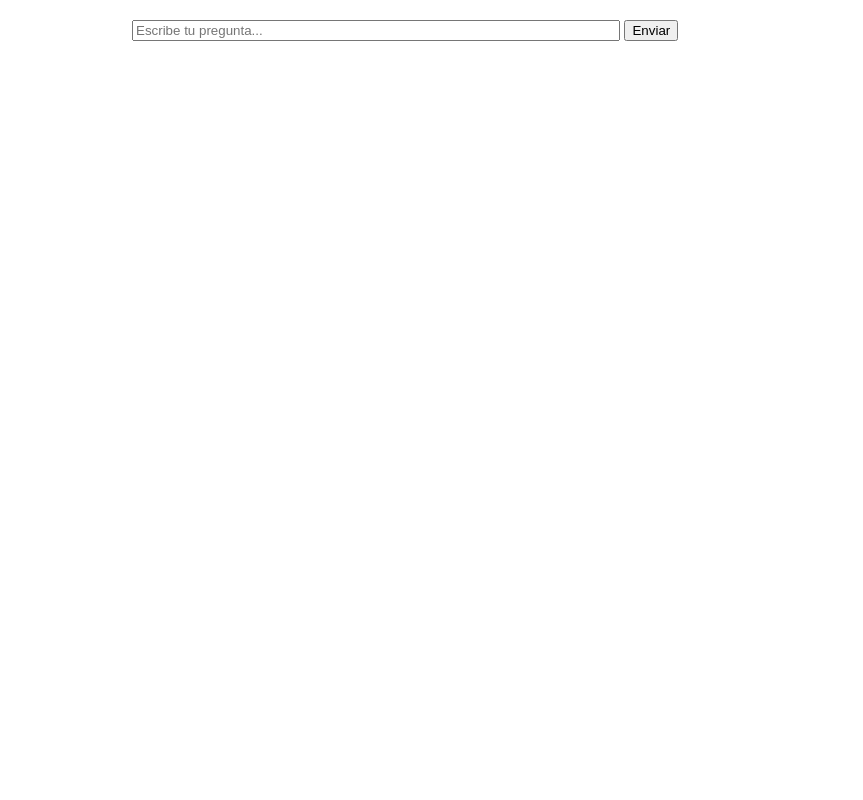
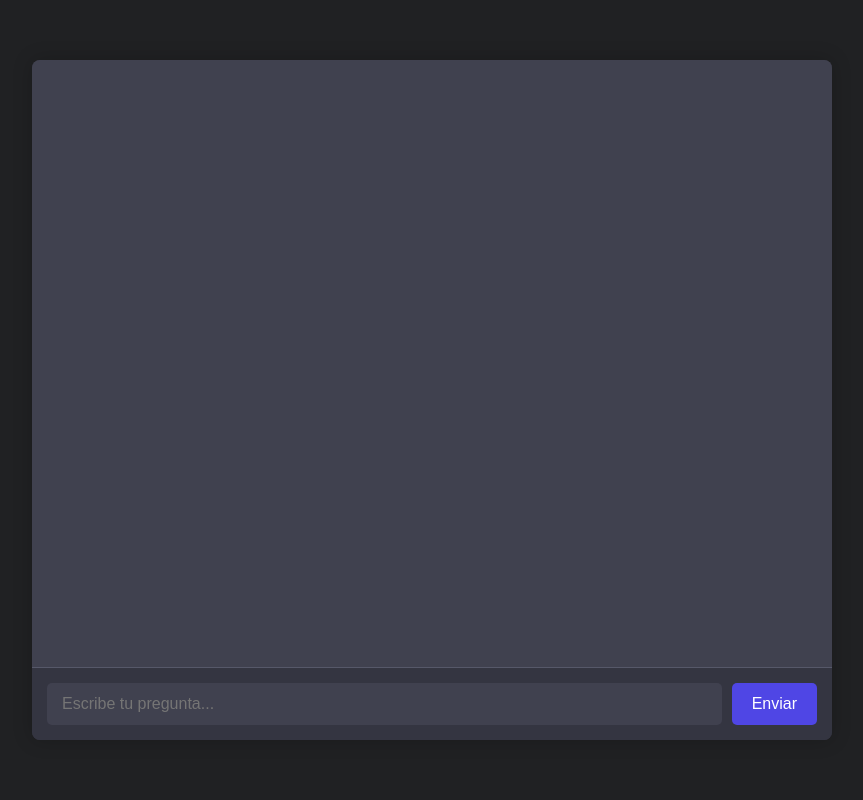
Before and after one commit to Jofrix98/Chatbot-RAG, a Flask app: template templates/index.html in a window 1280 px wide. Shown: the whole page, without its empty margins (208-1071 px from the left). Run offline with Flask 3, Linux system fonts and the light colour scheme; the template is opened without the code that fills it, so the values that code supplies are empty.

Commit message:
Change css

```diff
--- a/main.py
+++ b/main.py
@@ -25,7 +25,7 @@ def ask():
     # Construir el contexto de respuesta
     contexto = ""
     for doc, meta, dist in zip(results["documents"][0], results["metadatas"][0], results["distances"][0]):
-        contexto += '--------------------\n' + f"Con similitud a la pregunta = {dist}\n{doc}\n"
+        contexto += 'He encontrado esta información:\n\n' + f"Con similitud a la pregunta = {dist}\n{doc}\n"
 
     # Respuesta final
     respuesta = {
--- a/templates/index.html
+++ b/templates/index.html
@@ -5,18 +5,126 @@
     <meta name="viewport" content="width=device-width, initial-scale=1.0">
     <title>Chatbot</title>
     <style>
-        body { font-family: Arial, sans-serif; margin: 20px; }
-        #chat { max-width: 600px; margin: auto; }
-        .message { margin: 10px 0; }
-        .user { text-align: right; color: blue; }
-        .bot { text-align: left; color: green; }
+        body {
+            font-family: 'Helvetica Neue', Arial, sans-serif;
+            background-color: #202123; /* Fondo oscuro como Grok/ChatGPT */
+            color: #d1d5db; /* Texto claro */
+            margin: 0;
+            padding: 0;
+            display: flex;
+            justify-content: center;
+            align-items: center;
+            min-height: 100vh;
+        }
+
+        #chat {
+            width: 100%;
+            max-width: 800px;
+            height: 85vh;
+            background-color: #343541; /* Gris oscuro para el contenedor */
+            border-radius: 8px;
+            display: flex;
+            flex-direction: column;
+            box-shadow: 0 0 20px rgba(0, 0, 0, 0.2);
+            overflow: hidden;
+        }
+
+        #messages {
+            flex: 1;
+            padding: 20px;
+            overflow-y: auto;
+            background-color: #40414f; /* Fondo de mensajes */
+        }
+
+        .message {
+            margin: 15px 0;
+            padding: 12px 16px;
+            border-radius: 5px;
+            max-width: 85%;
+            font-size: 16px;
+            line-height: 1.5;
+        }
+
+        .user {
+            background-color: #4f46e5; /* Azul índigo para el usuario, como Grok */
+            color: white;
+            margin-left: auto;
+            text-align: left;
+        }
+
+        .bot {
+            background-color: #444654; /* Gris oscuro para el bot, como ChatGPT */
+            color: #d1d5db;
+            margin-right: auto;
+            text-align: left;
+        }
+
+        .input-container {
+            padding: 15px;
+            background-color: #343541;
+            border-top: 1px solid #565869;
+            display: flex;
+            align-items: center;
+        }
+
+        #question {
+            flex: 1;
+            padding: 12px 15px;
+            font-size: 16px;
+            background-color: #40414f;
+            color: #d1d5db;
+            border: none;
+            border-radius: 5px;
+            outline: none;
+            margin-right: 10px;
+            resize: none; /* Evita que se redimensione */
+        }
+
+        #question:focus {
+            box-shadow: 0 0 0 1px #4f46e5; /* Borde azul al enfocar */
+        }
+
+        button {
+            padding: 12px 20px;
+            font-size: 16px;
+            background-color: #4f46e5; /* Azul índigo */
+            color: white;
+            border: none;
+            border-radius: 5px;
+            cursor: pointer;
+            transition: background-color 0.2s;
+        }
+
+        button:hover {
+            background-color: #4338ca; /* Tono más oscuro al pasar el ratón */
+        }
+
+        button:active {
+            background-color: #3730a3;
+        }
+
+        /* Scrollbar estilizado */
+        #messages::-webkit-scrollbar {
+            width: 6px;
+        }
+
+        #messages::-webkit-scrollbar-thumb {
+            background-color: #565869;
+            border-radius: 3px;
+        }
+
+        #messages::-webkit-scrollbar-thumb:hover {
+            background-color: #6b7280;
+        }
     </style>
 </head>
 <body>
     <div id="chat">
         <div id="messages"></div>
-        <input type="text" id="question" placeholder="Escribe tu pregunta..." style="width: 80%;">
-        <button onclick="sendQuestion()">Enviar</button>
+        <div class="input-container">
+            <input type="text" id="question" placeholder="Escribe tu pregunta...">
+            <button onclick="sendQuestion()">Enviar</button>
+        </div>
     </div>
 
     <script>
@@ -27,6 +135,7 @@
             // Mostrar la pregunta en el chat
             const messages = document.getElementById("messages");
             messages.innerHTML += `<div class="message user">${question}</div>`;
+            messages.scrollTop = messages.scrollHeight; // Desplazar al final
 
             try {
                 // Enviar la pregunta al backend
@@ -50,6 +159,9 @@
                 messages.innerHTML += `<div class="message bot">Error: ${error.message}</div>`;
             }
 
+            // Desplazar al final después de la respuesta
+            messages.scrollTop = messages.scrollHeight;
+
             // Limpiar el input
             document.getElementById("question").value = "";
         }
```
